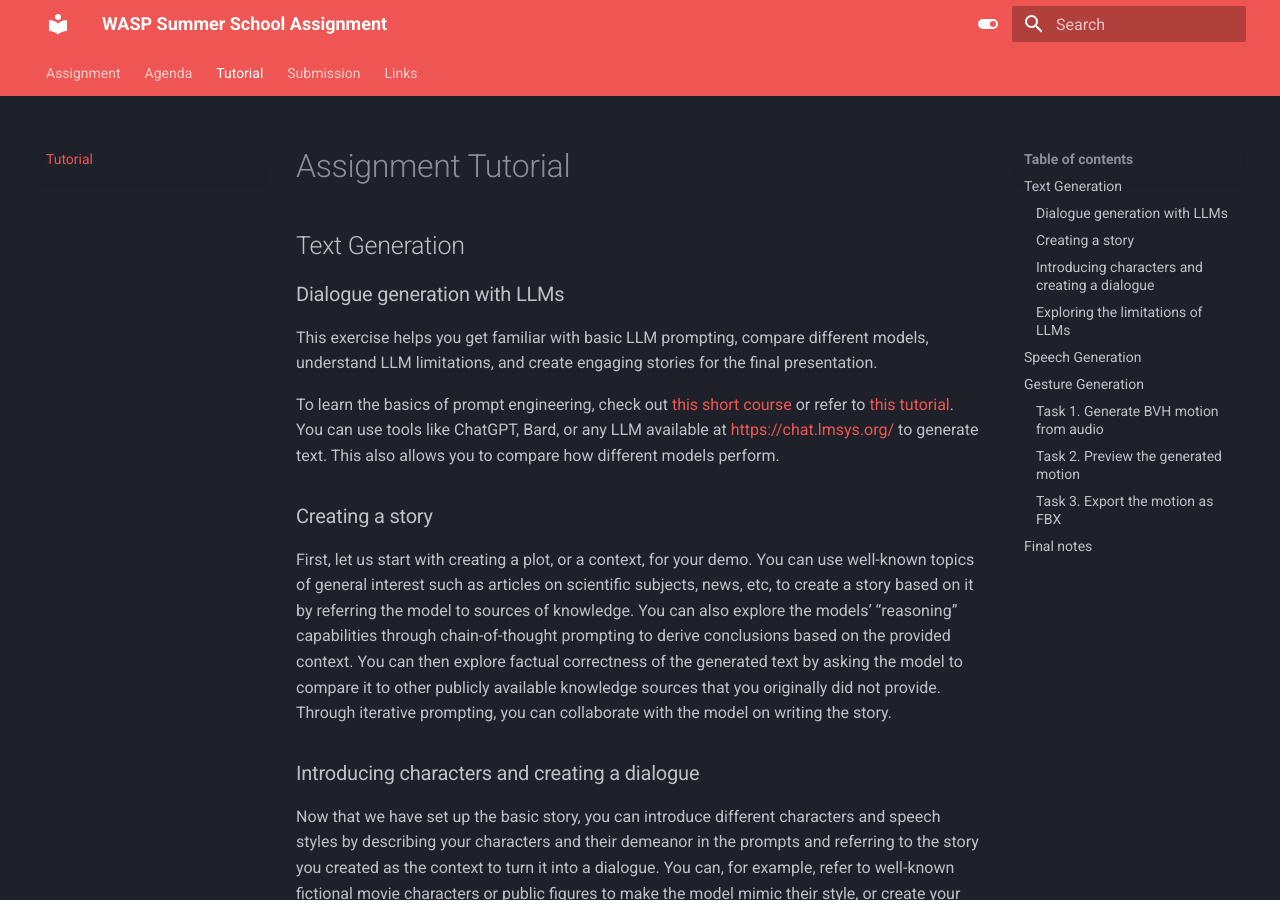
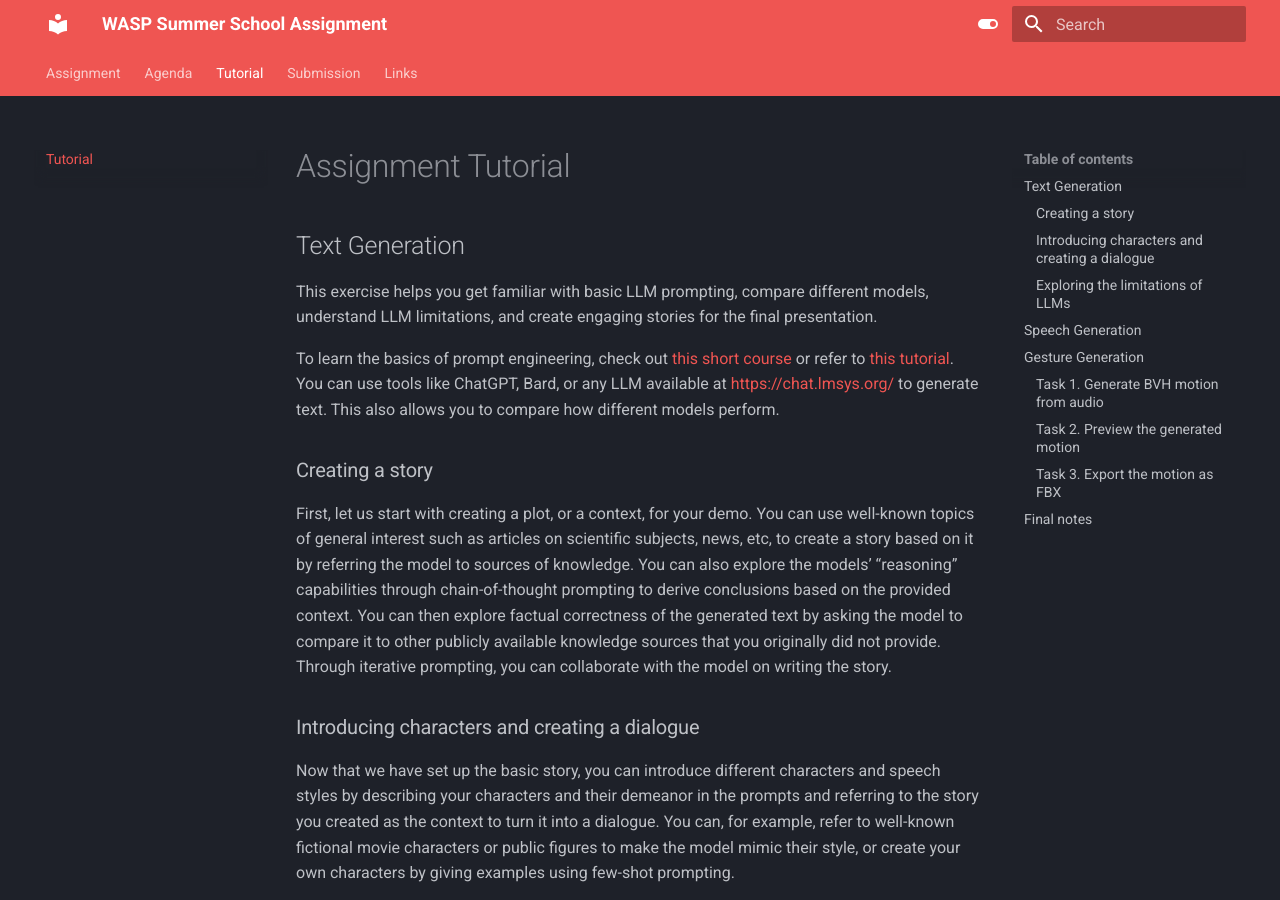
Before and after one commit to TeoNikolov/wasp-ss-assignment, an MkDocs documentation site: the page built from docs/tutorial.md, in a window 1280 px wide and 900 px high. Built offline with MkDocs 1.6.1 and Material for MkDocs 9.7.7, drawn with Linux system fonts in a browser that asks for light colours.

Commit message:
Update tutorial.md

```diff
--- a/docs/tutorial.md
+++ b/docs/tutorial.md
@@ -1,8 +1,6 @@
 # Assignment Tutorial
 
 ## Text Generation
-
-### Dialogue generation with LLMs
 
 This exercise helps you get familiar with basic LLM prompting, compare different models, understand LLM limitations, and create engaging stories for the final presentation.
 
```
